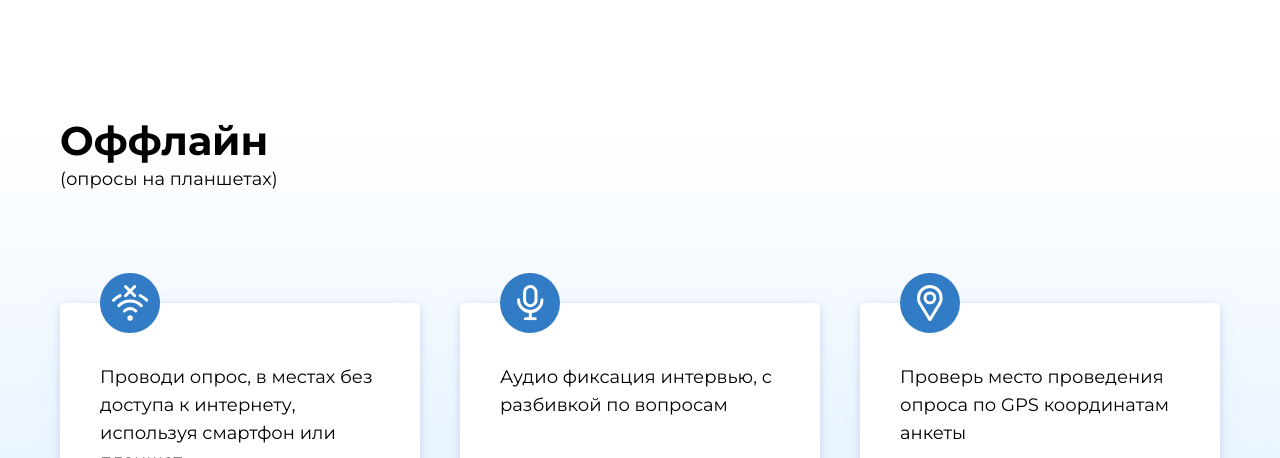
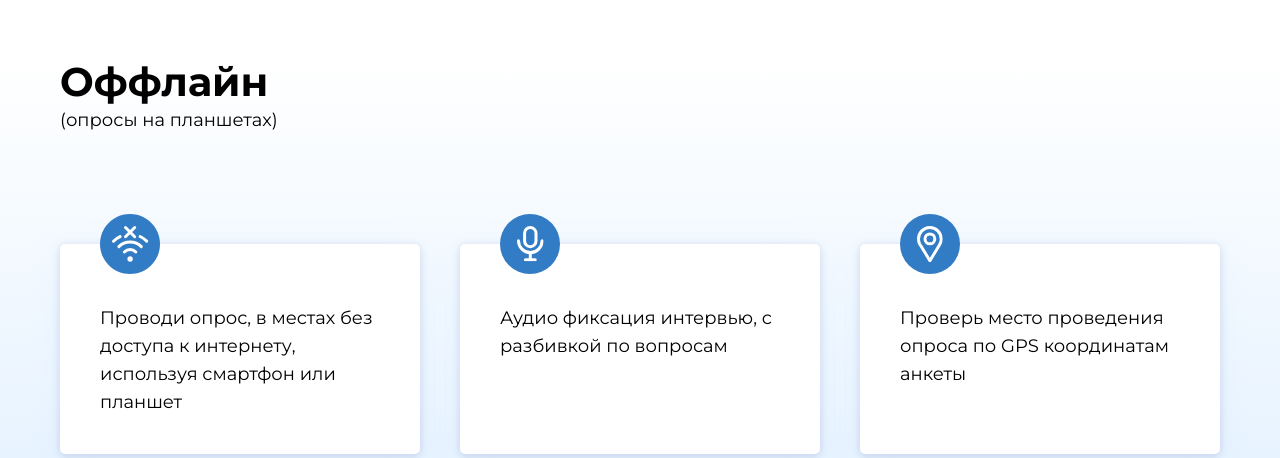
Before and after one commit to avganka/lemur-landing-page, a website built with Parcel: page src/index.html in a window 1280 px wide. Shown: the part 792-1250 px from the top of the page. Built offline with nearby package versions, Linux system fonts and the light colour scheme.

Commit message:
Some fixes

```diff
--- a/package.json
+++ b/package.json
@@ -8,7 +8,7 @@
   "scripts": {
     "start": "parcel --open --port=8080",
     "dev": "rimraf dist && parcel build --no-optimize",
-    "build": "rimraf dist && parcel build --no-source-maps"
+    "build": "rimraf dist && parcel build --no-source-maps --public-url '.'"
   },
   "keywords": [],
   "author": "",
--- a/src/index.html
+++ b/src/index.html
@@ -5,6 +5,7 @@
   <meta charset="UTF-8">
   <meta http-equiv="X-UA-Compatible" content="IE=edge">
   <meta name="viewport" content="width=device-width, initial-scale=1.0">
+  <link rel="stylesheet" href="./scss/main.scss" />
   <title>Lemur</title>
 </head>
 
@@ -54,6 +55,7 @@
         </li>
       </ul>
 
+      <a href="#offline">
         <svg class="header__arrow" width="43" height="63" viewBox="0 0 43 63" fill="none"
           xmlns="http://www.w3.org/2000/svg">
           <path d="M41.5 41.5L21.5 61.5L1.5 41.5" stroke-width="3" stroke-miterlimit="10" stroke-linecap="round"
@@ -61,10 +63,11 @@
           <path d="M21.5 61.5V1.5" stroke-width="3" stroke-miterlimit="10" stroke-linecap="round"
             stroke-linejoin="round" />
         </svg>
+      </a>
     </div>
   </header>
 
-  <section class="offline">
+  <section id="offline" class="offline">
     <div class="offline__wrapper">
       <div class="container">
         <h2 class="section-title">Оффлайн</h2>
--- a/src/scss/main.scss
+++ b/src/scss/main.scss
@@ -8,6 +8,10 @@
   margin: 0;
   padding: 0;
   box-sizing: border-box;
+}
+
+html {
+  scroll-behavior: smooth;
 }
 
 body {
--- a/src/scss/modules/header.scss
+++ b/src/scss/modules/header.scss
@@ -1,7 +1,9 @@
 .header {
   position: relative;
-  margin-bottom: 250px;
-
+  height: 100vh;
+  @include media(580px) {
+    height: auto;
+  }
   &__decor {
     position: absolute;
     top: -315px;
--- a/src/scss/modules/offline.scss
+++ b/src/scss/modules/offline.scss
@@ -1,6 +1,11 @@
 .offline {
-  margin-top: 150px;
-
+  padding-top: 50px;
+  @include media(990px) {
+    padding-top: 100px;
+  }
+  @include media(580px) {
+    padding-top: 150px;
+  }
   &__wrapper {
     padding-bottom: 122px;
     background: linear-gradient(180deg, #ffffff 0%, #b8dbff 100%);
```
Lines whose indentation alone changed are shown as unchanged.
